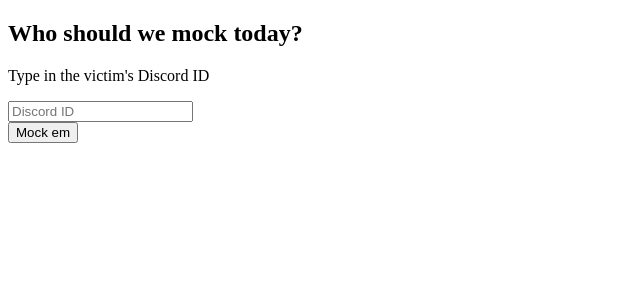
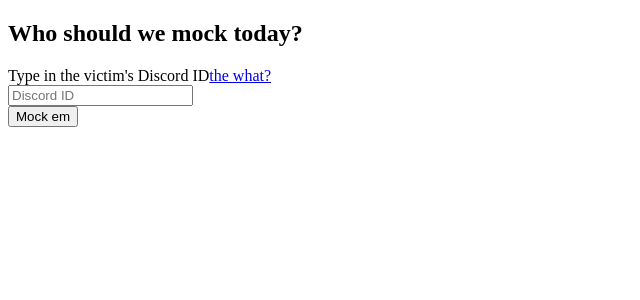
Before and after one commit to Elod-T/dc-profile-faker, a React (Vite) app in the folder frontend/: page / in a window 1280 px wide. Shown: the top 300 px of the page, without its empty margins (0-640 px from the left). Built offline with nearby package versions, Linux system fonts and the light colour scheme; the HTML template or start-up script is replaced by a standard one; what fast-average-color would draw is missing.

Commit message:
add helper to get discord id

```diff
--- a/frontend/src/pages/home.tsx
+++ b/frontend/src/pages/home.tsx
@@ -16,7 +16,17 @@ export default function Home() {
       <div className="card w-96 bg-discord-darker shadow-xl mx-auto mt-52">
         <div className="card-body">
           <h2 className="card-title">Who should we mock today?</h2>
-          <p>Type in the victim's Discord ID</p>
+
+          <div className="flex flex-row">
+            Type in the victim's Discord ID
+            <a
+              href="https://www.youtube.com/watch?v=ZPROrf4Fe3Q"
+              className="text-xs ml-2"
+            >
+              the what?
+            </a>
+          </div>
+
           <input
             id="idInput"
             type="text"
```
